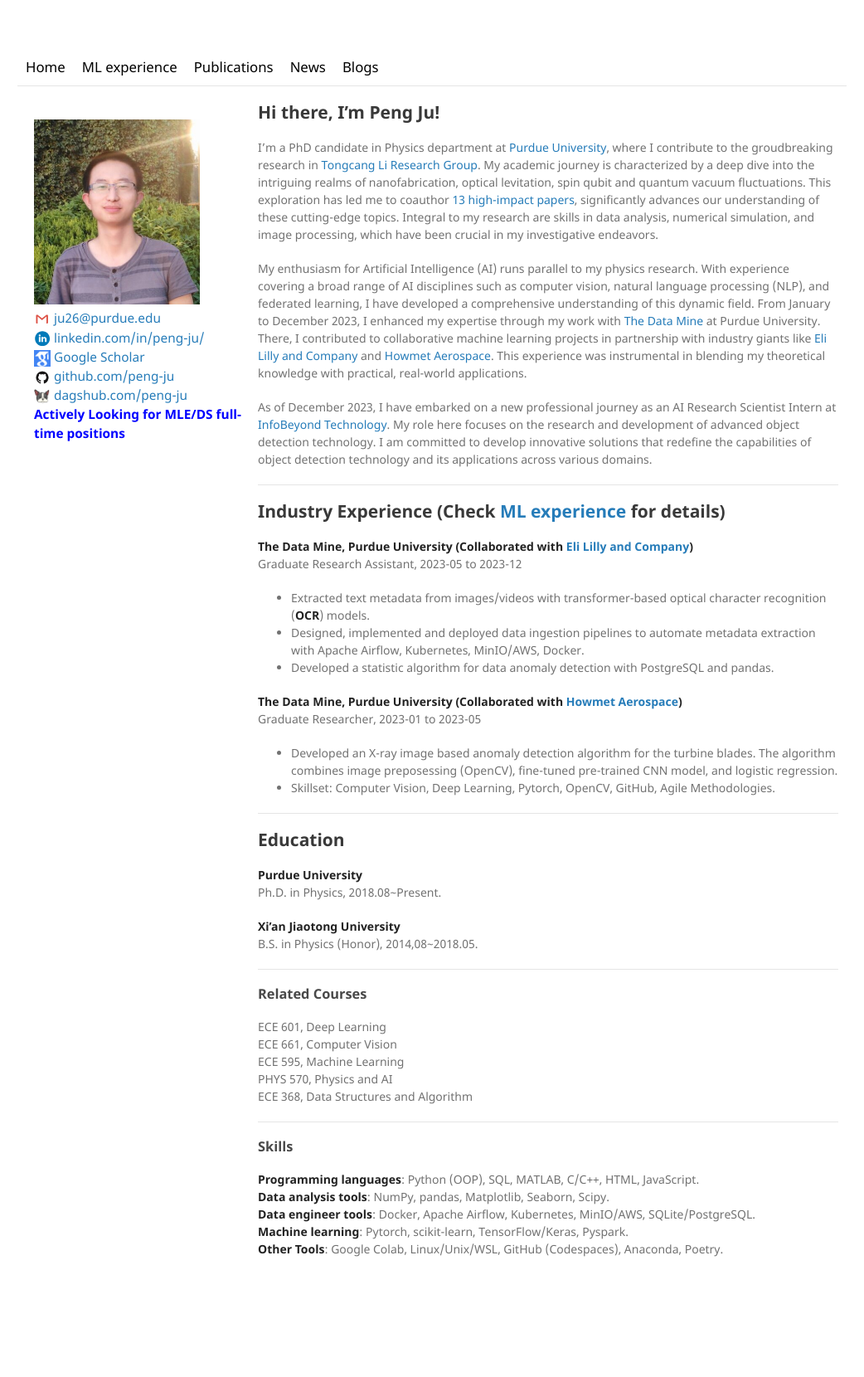
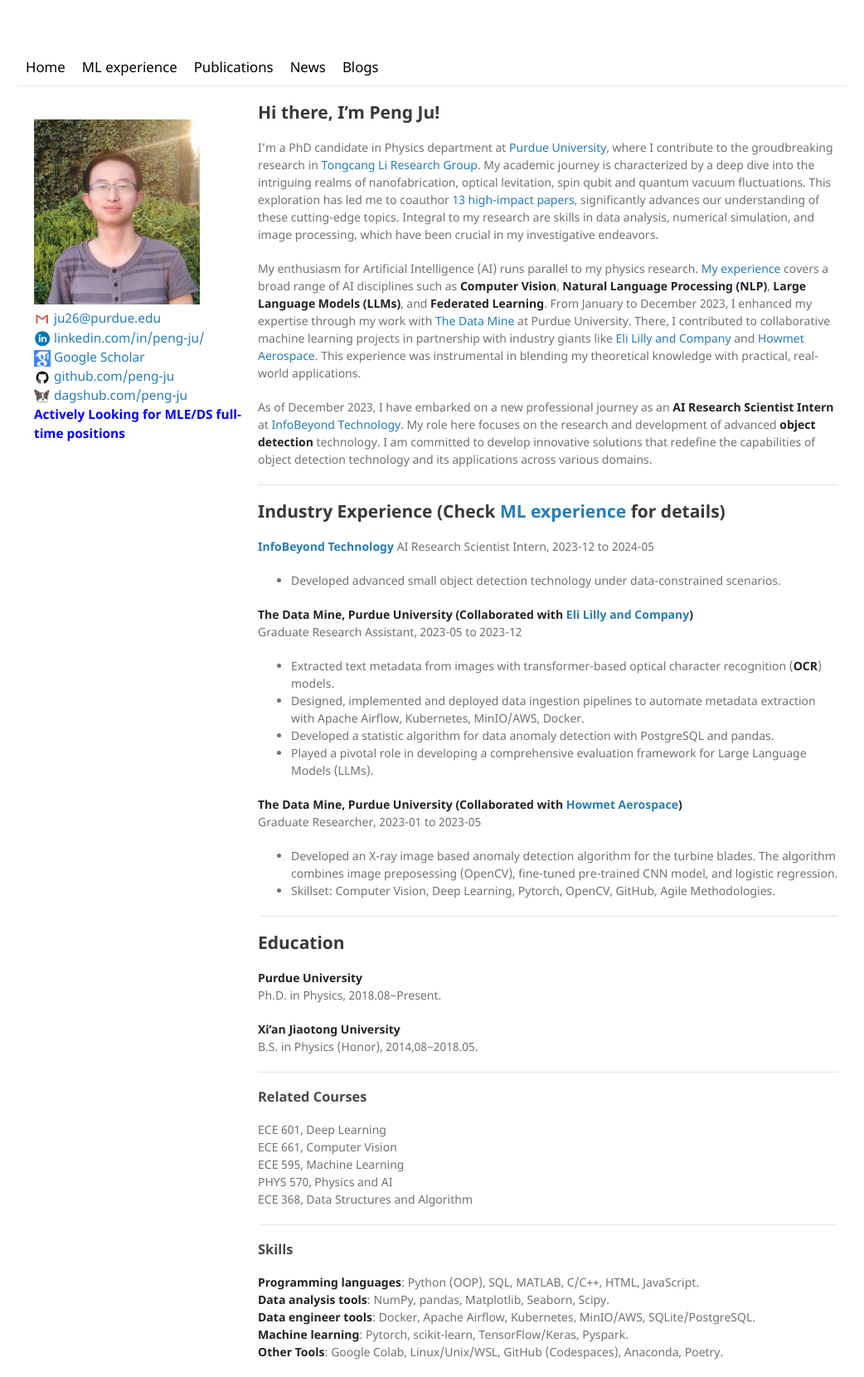
Before and after one commit to peng-ju/peng-ju.github.io, a Jekyll site: the page built from index.md, in a window 1280 px wide. Shown: the whole page at 83% size, without its empty margins (119-1161 px from the left). Built offline with Jekyll 4.4.1, drawn with Linux system fonts in a browser that asks for light colours; before the commit the page ends 1536 px from its top, so only the background shows below that.

Commit message:
add intern experience

```diff
--- a/index.md
+++ b/index.md
@@ -6,19 +6,25 @@
 
 I'm a PhD candidate in Physics department at [Purdue University](https://www.purdue.edu/), where I contribute to the groudbreaking research in [Tongcang Li Research Group](https://sites.google.com/site/litongcang). My academic journey is characterized by a deep dive into the intriguing realms of nanofabrication, optical levitation, spin qubit and quantum vacuum fluctuations. This exploration has led me to coauthor [13 high-impact papers](https://peng-ju.github.io/publications/), significantly advances our understanding of these cutting-edge topics. Integral to my research are skills in data analysis, numerical simulation, and image processing, which have been crucial in my investigative endeavors.
 
-My enthusiasm for Artificial Intelligence (AI) runs parallel to my physics research. With experience covering a broad range of AI disciplines such as computer vision, natural language processing (NLP), and federated learning, I have developed a comprehensive understanding of this dynamic field. From January to December 2023, I enhanced my expertise through my work with [The Data Mine](https://datamine.purdue.edu/) at Purdue University. There, I contributed to collaborative machine learning projects in partnership with industry giants like [Eli Lilly and Company](https://www.lilly.com/) and [Howmet Aerospace](https://www.howmet.com/). This experience was instrumental in blending my theoretical knowledge with practical, real-world applications.
+My enthusiasm for Artificial Intelligence (AI) runs parallel to my physics research. [My experience](https://peng-ju.github.io/ML/) covers a broad range of AI disciplines such as **Computer Vision**, **Natural Language Processing (NLP)**, **Large Language Models (LLMs)**, and **Federated Learning**. From January to December 2023, I enhanced my expertise through my work with [The Data Mine](https://datamine.purdue.edu/) at Purdue University. There, I contributed to collaborative machine learning projects in partnership with industry giants like [Eli Lilly and Company](https://www.lilly.com/) and [Howmet Aerospace](https://www.howmet.com/). This experience was instrumental in blending my theoretical knowledge with practical, real-world applications.
 
-As of December 2023, I have embarked on a new professional journey as an AI Research Scientist Intern at [InfoBeyond Technology](https://infobeyondtech.com/). My role here focuses on the research and development of advanced object detection technology. I am committed to develop innovative solutions that redefine the capabilities of object detection technology and its applications across various domains.
+As of December 2023, I have embarked on a new professional journey as an **AI Research Scientist Intern** at [InfoBeyond Technology](https://infobeyondtech.com/). My role here focuses on the research and development of advanced **object detection** technology. I am committed to develop innovative solutions that redefine the capabilities of object detection technology and its applications across various domains.
 
 ---
 ## Industry Experience (Check [ML experience](https://peng-ju.github.io/ML/) for details)
 
+**[InfoBeyond Technology](https://infobeyondtech.com/)**
+AI Research Scientist Intern, 2023-12 to 2024-05
+
+- Developed advanced small object detection technology under data-constrained scenarios.
+
 **The Data Mine, Purdue University (Collaborated with [Eli Lilly and Company](https://www.lilly.com/))**
 Graduate Research Assistant, 2023-05 to 2023-12
 
-- Extracted text metadata from images/videos with transformer-based optical character recognition (**OCR**) models.
+- Extracted text metadata from images with transformer-based optical character recognition (**OCR**) models.
 - Designed, implemented and deployed data ingestion pipelines to automate metadata extraction with Apache Airflow, Kubernetes, MinIO/AWS, Docker.
 - Developed a statistic algorithm for data anomaly detection with PostgreSQL and pandas.
+- Played a pivotal role in developing a comprehensive evaluation framework for Large Language Models (LLMs).
 
 **The Data Mine, Purdue University (Collaborated with [Howmet Aerospace](https://www.howmet.com/))**
 Graduate Researcher, 2023-01 to 2023-05
```
